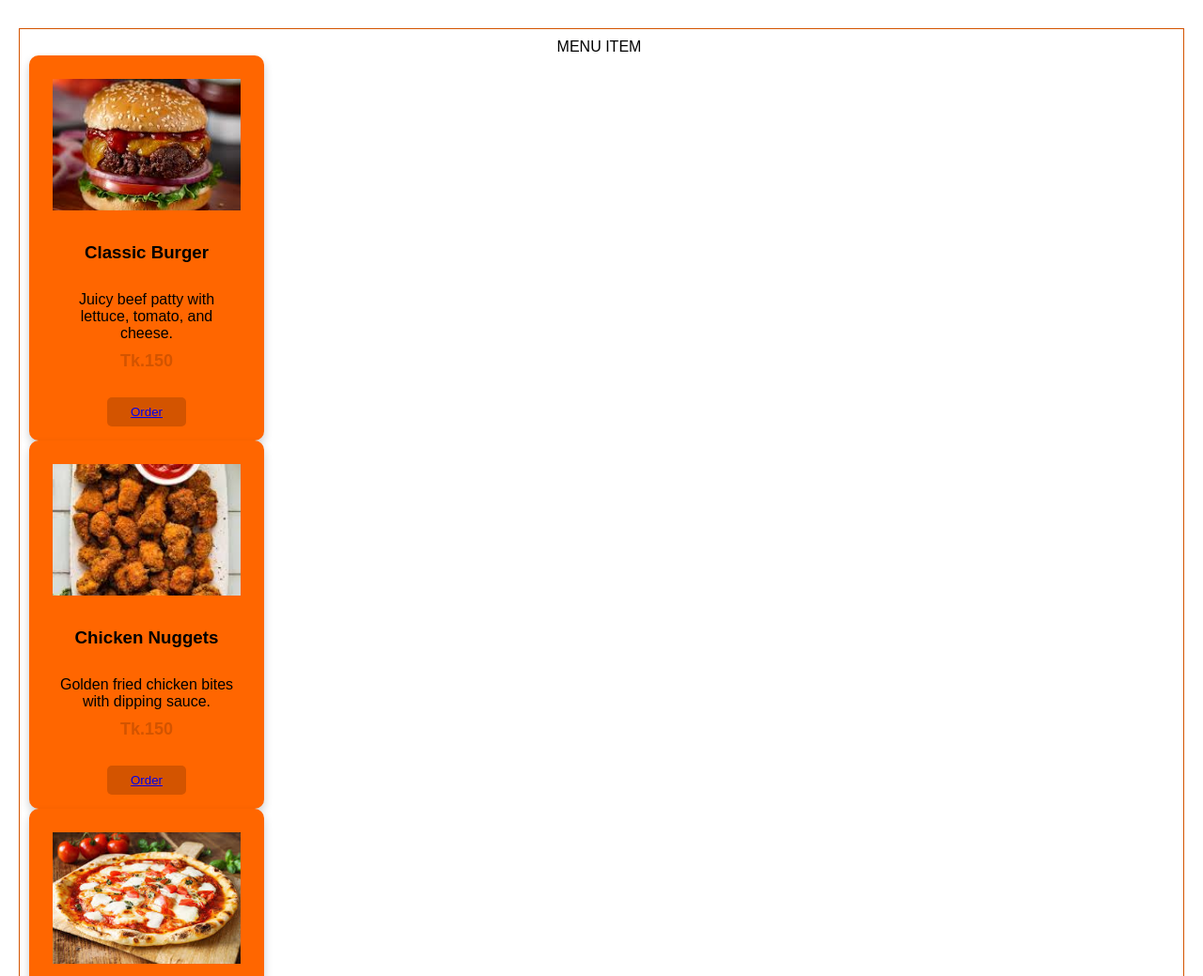
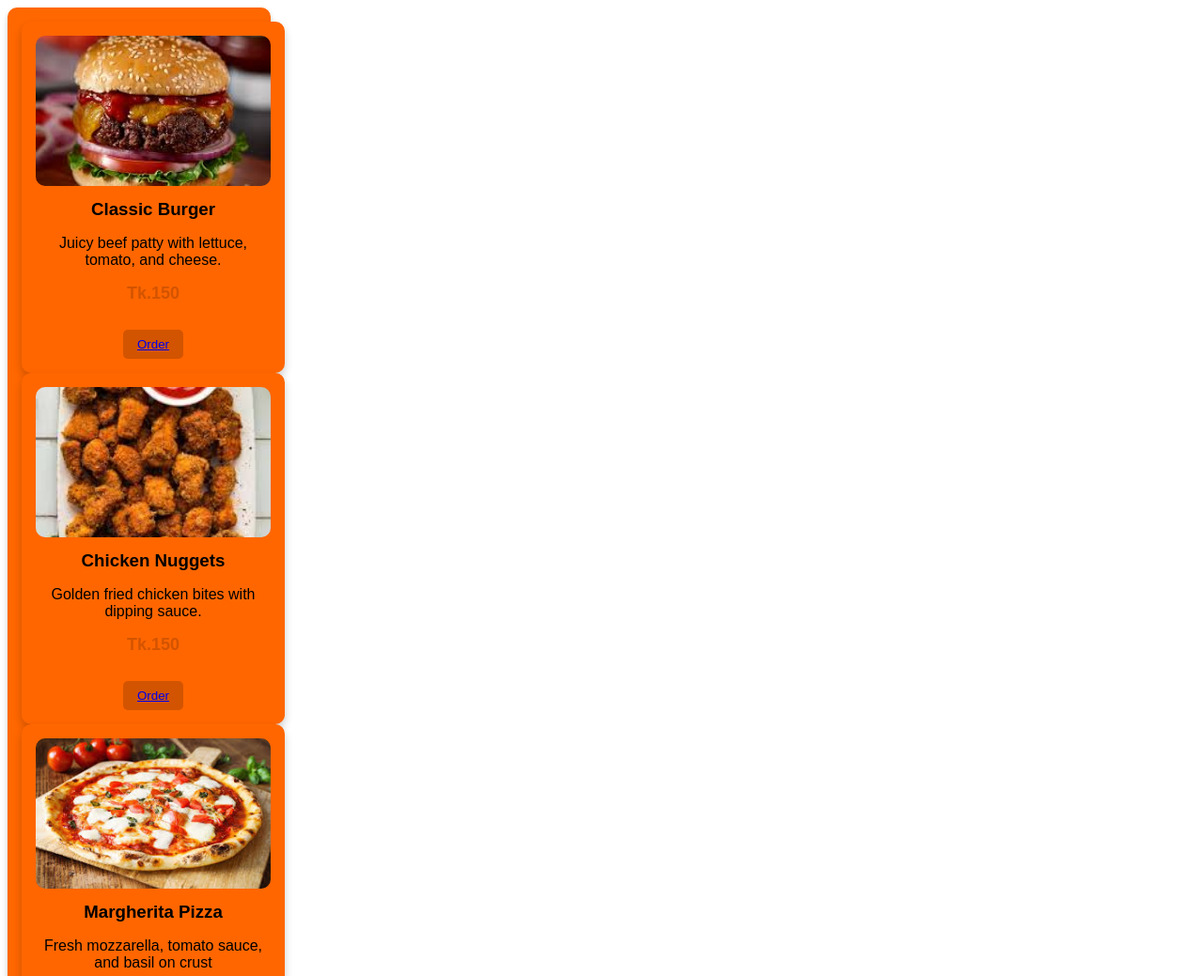
Before and after one commit to antar232/Restaurant-Management-System-RMS-, a plain HTML site: page menue.html in a window 1280 px wide. Shown: the top 1039 px of the page at 94% size. Drawn offline with Linux system fonts and the light colour scheme.

Commit message:
Change the css code

```diff
--- a/css/style.css
+++ b/css/style.css
@@ -62,3 +62,43 @@ button {
     cursor: pointer;
     border-radius: 5px;
 }
+body {
+    background-color: #fff;
+    font-family: Arial, sans-serif;
+}
+
+.menu-container {
+    display: flex;
+    justify-content: center; /* Centers horizontally */
+    gap: 20px; /* Space between cards */
+    flex-wrap: wrap; /* Allows wrapping if screen is small */
+    padding: 20px;
+}
+
+.menu-item {
+    background-color: #ff6700;
+    color: #000;
+    width: 250px;
+    text-align: center;
+    border-radius: 10px;
+    padding: 15px;
+    box-shadow: 0 4px 6px rgba(0,0,0,0.2);
+}
+
+.menu-item img {
+    width: 100%;
+    border-radius: 10px;
+}
+
+.menu-item button {
+    padding: 8px 15px;
+    background-color: #d35400;
+    border: none;
+    border-radius: 5px;
+    color: #fff;
+    cursor: pointer;
+}
+
+.menu-item button:hover {
+    background-color: #c0392b;
+}
--- a/menue.html
+++ b/menue.html
@@ -7,25 +7,6 @@
     <link rel="stylesheet" href="css/style.css">
 </head>
 <body>
-    <style>
-      *{
-    padding: 10px;
-    margin: 0;
-    text-align: center;
-    box-sizing: border-box;
-    }
-    .menu-item {
-    border: 1px solid #d35400;
-    padding: 10px;
-    margin: 10px 0;
-    text-align: center;
-}
-
-.menu-item::before {
-    content: "MENU ITEM";
-    margin-right: 5px;
-}
-    </style>
     <section class="menu-item">
         <div class="card">
             <img src="images/classic.jpg" alt="classic Burger">
```
